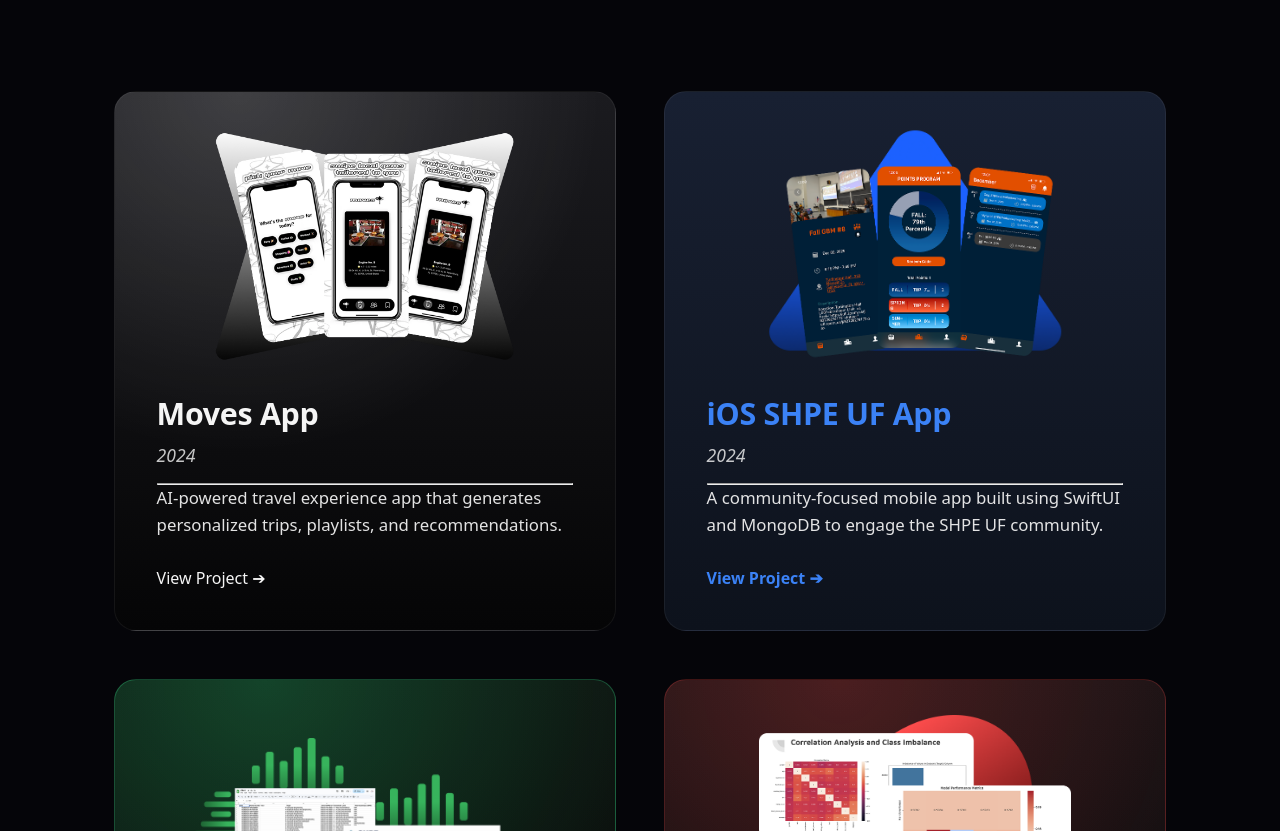
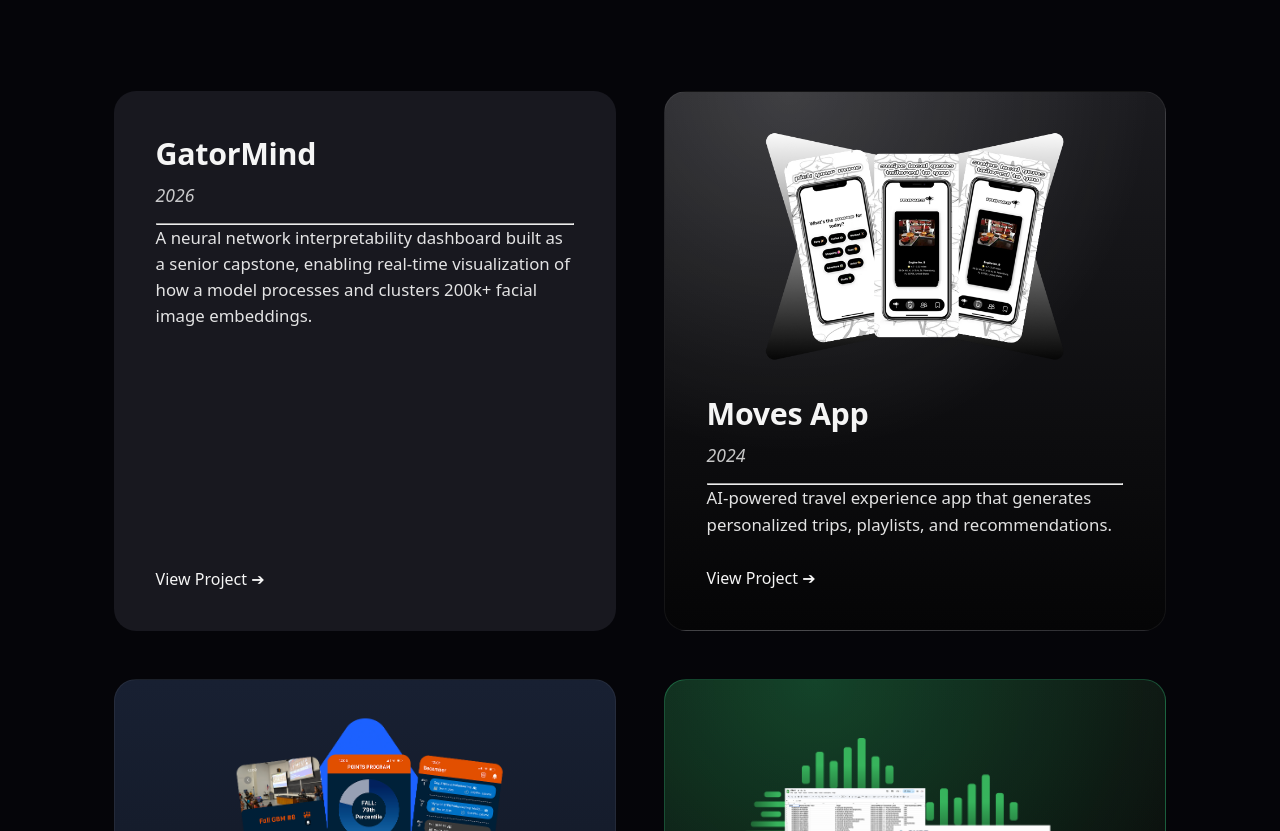
Before and after one commit to jlopezmarti20/jesuslopez-portfolio-website, a React (Vite) app: page / in a window 1280 px wide. Shown: the part 800-1631 px from the top of the page. Built offline with nearby package versions, Linux system fonts and the light colour scheme.

Commit message:
Add GatorMind project to projects data

```diff
--- a/src/components/ProjectCard.jsx
+++ b/src/components/ProjectCard.jsx
@@ -4,7 +4,7 @@
 import movesHome from "../assets/Moves-home-screen.webp";
 
 function ProjectCard({ project }) {
-  const isMoves = project.slug === "moves-app"; // ⬅️ make sure this matches your Moves slug
+  const isMoves = project.slug === "moves-app";
 
   return (
     <article
--- a/src/data/projectsData.js
+++ b/src/data/projectsData.js
@@ -1,5 +1,16 @@
 // src/data/projectsData.js
 const projectsData = [
+  {
+    slug: "gatormind",
+    id: "gatormind",
+    title: "GatorMind",
+    year: "2026",
+    description:
+      "A neural network interpretability dashboard built as a senior capstone, enabling real-time visualization of how a model processes and clusters 200k+ facial image embeddings.",
+    tech: "FastAPI • React • MongoDB • ONNX Runtime",
+    image: null,
+    link: "/projects/moves",
+  },
   {
     slug: "moves-app",
     id: "moves",
```
Also changed, not shown: 1 other file (tests, documents, lock files or other folders).
